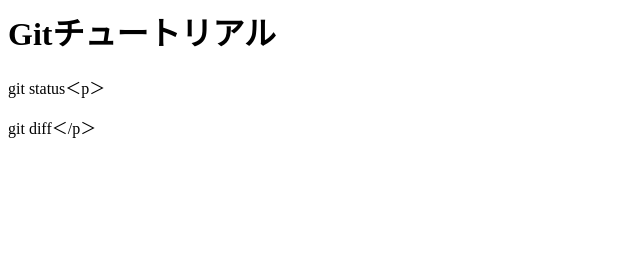
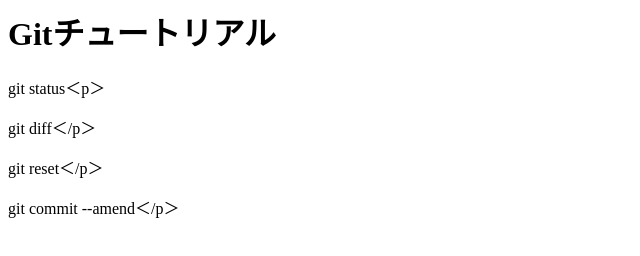
Before and after one commit to lavendel1111/git_tutorial, a plain HTML site: page index.html in a window 1280 px wide. Shown: the whole page, without its empty margins (0-640 px from the left). Drawn offline with Linux system fonts and the light colour scheme.

Commit message:
git commit --amendを追記

```diff
--- a/index.html
+++ b/index.html
@@ -1,3 +1,5 @@
 <h1>Gitチュートリアル</h1>
 <p>git status＜p＞
 <p>git diff＜/p＞
+<p>git reset＜/p＞
+<p>git commit --amend＜/p＞
```
Also changed, not shown: secret.txt (deleted).
